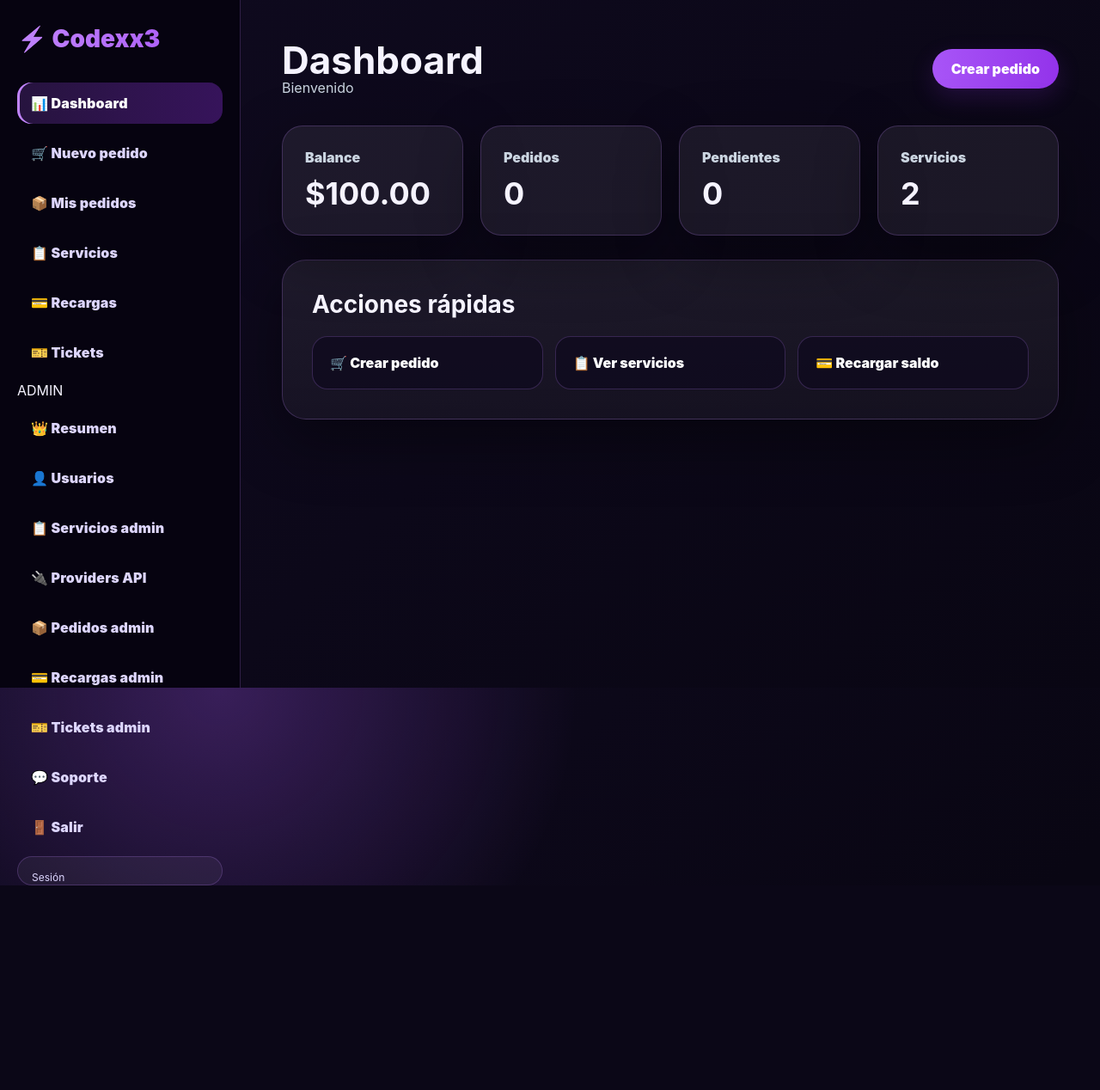
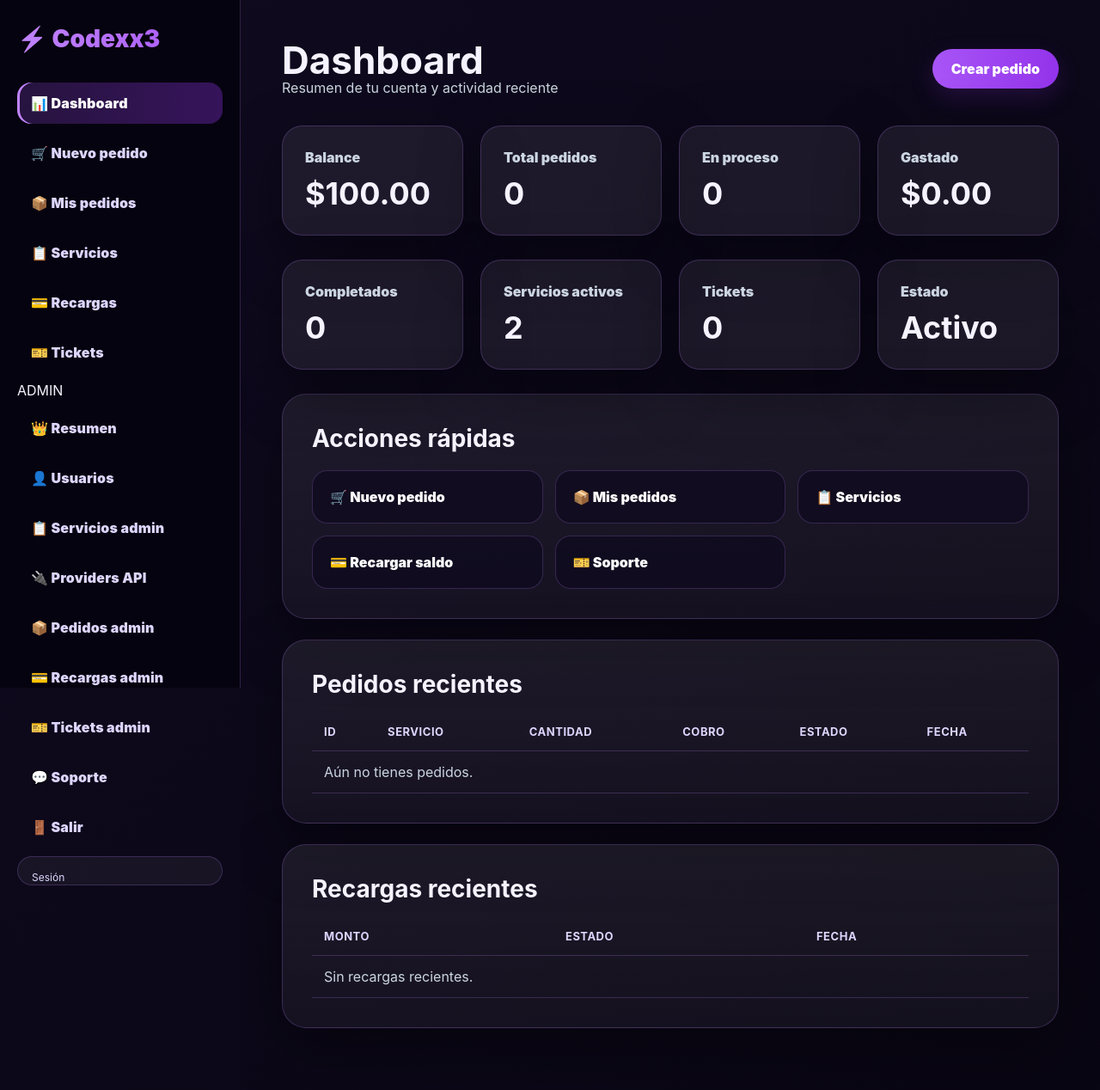
Before and after one commit to ballonaxx3/codexx3-smm-panelv3, a PHP site: page /dashboard.php in a window 1280 px wide. Shown: the whole page at 86% size. Before the commit the page ends 1030 px from the top, so only its background shows below. Run offline with PHP 8.4, Linux system fonts and the light colour scheme; a user stored in the database is signed in; data comes from the database, SQL or seed files in the repository; data that the repository does not hold is empty.

Commit message:
Upgrade user dashboard with pro metrics

```diff
--- a/public/dashboard.php
+++ b/public/dashboard.php
@@ -3,38 +3,19 @@ require_once __DIR__.'/../app/config/session.php';
 require_once __DIR__.'/../app/config/database.php';
 require_once __DIR__.'/../app/lib/helpers.php';
 requireLogin();
-$db = new Database();
-$user = current_user($db);
-
-$totalOrders = db_one($db,'SELECT COUNT(*) c FROM orders WHERE user_id=?',[$user['id'] ?? 0])['c'] ?? 0;
-$pendingOrders = db_one($db,"SELECT COUNT(*) c FROM orders WHERE user_id=? AND status='pending'",[$user['id'] ?? 0])['c'] ?? 0;
-$services = db_one($db,'SELECT COUNT(*) c FROM services WHERE active=1')['c'] ?? 0;
-
+$db=new Database();$user=current_user($db);$uid=(int)($user['id']??0);
+$totalOrders=db_one($db,'SELECT COUNT(*) c FROM orders WHERE user_id=?',[$uid])['c']??0;
+$activeOrders=db_one($db,"SELECT COUNT(*) c FROM orders WHERE user_id=? AND status IN ('pending','processing','inprogress')",[$uid])['c']??0;
+$completed=db_one($db,"SELECT COUNT(*) c FROM orders WHERE user_id=? AND status='completed'",[$uid])['c']??0;
+$spent=db_one($db,'SELECT COALESCE(SUM(charge),0) t FROM orders WHERE user_id=?',[$uid])['t']??0;
+$services=db_one($db,'SELECT COUNT(*) c FROM services WHERE active=1')['c']??0;
+$recent=db_all($db,'SELECT o.id,o.quantity,o.charge,o.status,o.created_at,s.name service_name FROM orders o LEFT JOIN services s ON s.id=o.service_id WHERE o.user_id=? ORDER BY o.id DESC LIMIT 8',[$uid]);
+$deposits=db_all($db,'SELECT amount,status,created_at FROM deposits WHERE user_id=? ORDER BY id DESC LIMIT 5',[$uid]);
 panel_header('Dashboard','dashboard',$user);
 ?>
-
-<div class="topbar">
-    <div>
-        <h1>Dashboard</h1>
-        <p class="muted">Bienvenido</p>
-    </div>
-    <a class="btn primary" href="/order.php">Crear pedido</a>
-</div>
-
-<div class="stats">
-    <div class="stat-card"><span>Balance</span><strong><?= money($user['balance'] ?? 0) ?></strong></div>
-    <div class="stat-card"><span>Pedidos</span><strong><?= (int)$totalOrders ?></strong></div>
-    <div class="stat-card"><span>Pendientes</span><strong><?= (int)$pendingOrders ?></strong></div>
-    <div class="stat-card"><span>Servicios</span><strong><?= (int)$services ?></strong></div>
-</div>
-
-<section class="main-card">
-    <h2>Acciones rápidas</h2>
-    <div class="quick-grid">
-        <a href="/order.php">🛒 Crear pedido</a>
-        <a href="/services.php">📋 Ver servicios</a>
-        <a href="/deposits.php">💳 Recargar saldo</a>
-    </div>
-</section>
-
-<?php panel_footer(); ?>
+<div class="topbar"><div><h1>Dashboard</h1><p class="muted">Resumen de tu cuenta y actividad reciente</p></div><a class="btn primary" href="/order.php">Crear pedido</a></div>
+<div class="stats"><div class="stat-card"><span>Balance</span><strong><?=money($user['balance']??0)?></strong></div><div class="stat-card"><span>Total pedidos</span><strong><?= (int)$totalOrders?></strong></div><div class="stat-card"><span>En proceso</span><strong><?= (int)$activeOrders?></strong></div><div class="stat-card"><span>Gastado</span><strong><?=money($spent)?></strong></div></div>
+<div class="stats"><div class="stat-card"><span>Completados</span><strong><?= (int)$completed?></strong></div><div class="stat-card"><span>Servicios activos</span><strong><?= (int)$services?></strong></div><div class="stat-card"><span>Tickets</span><strong><?= (int)(db_one($db,'SELECT COUNT(*) c FROM tickets WHERE user_id=?',[$uid])['c']??0)?></strong></div><div class="stat-card"><span>Estado</span><strong>Activo</strong></div></div>
+<section class="main-card"><h2>Acciones rápidas</h2><div class="quick-grid"><a href="/order.php">🛒 Nuevo pedido</a><a href="/orders.php">📦 Mis pedidos</a><a href="/services.php">📋 Servicios</a><a href="/deposits.php">💳 Recargar saldo</a><a href="/tickets.php">🎫 Soporte</a></div></section>
+<section class="main-card table-card"><h2>Pedidos recientes</h2><div class="table-wrap"><table><thead><tr><th>ID</th><th>Servicio</th><th>Cantidad</th><th>Cobro</th><th>Estado</th><th>Fecha</th></tr></thead><tbody><?php if(!$recent):?><tr><td colspan="6" class="muted">Aún no tienes pedidos.</td></tr><?php endif;?><?php foreach($recent as $o):?><tr><td>#<?= (int)$o['id']?></td><td><?=e($o['service_name']??'-')?></td><td><?= (int)$o['quantity']?></td><td><?=money($o['charge'])?></td><td><span class="badge <?=e($o['status'])?>"><?=e($o['status'])?></span></td><td><?=e($o['created_at'])?></td></tr><?php endforeach;?></tbody></table></div></section>
+<section class="main-card table-card"><h2>Recargas recientes</h2><div class="table-wrap"><table><thead><tr><th>Monto</th><th>Estado</th><th>Fecha</th></tr></thead><tbody><?php if(!$deposits):?><tr><td colspan="3" class="muted">Sin recargas recientes.</td></tr><?php endif;?><?php foreach($deposits as $d):?><tr><td><?=money($d['amount'])?></td><td><span class="badge <?=e($d['status'])?>"><?=e($d['status'])?></span></td><td><?=e($d['created_at'])?></td></tr><?php endforeach;?></tbody></table></div></section><?php panel_footer(); ?>
```
